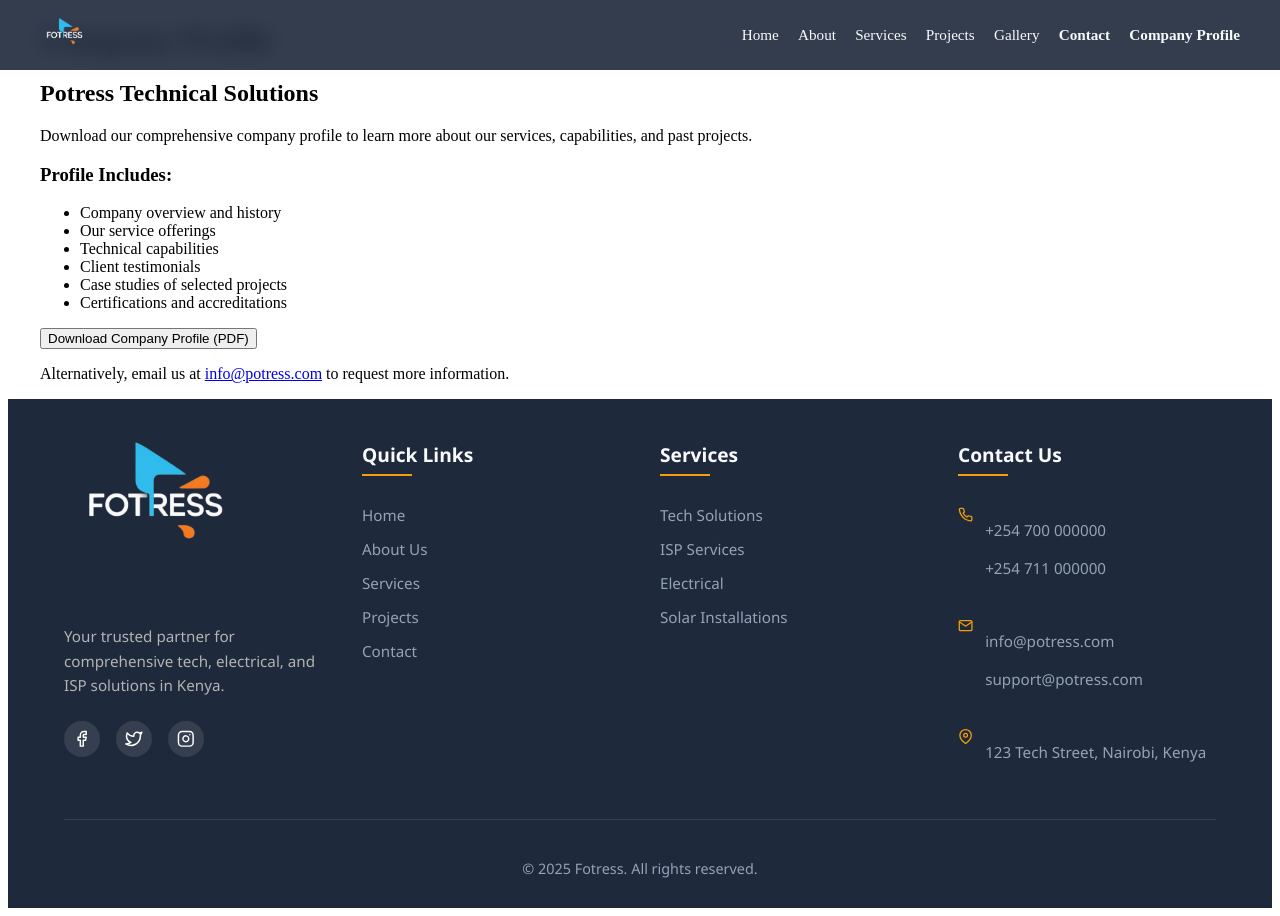
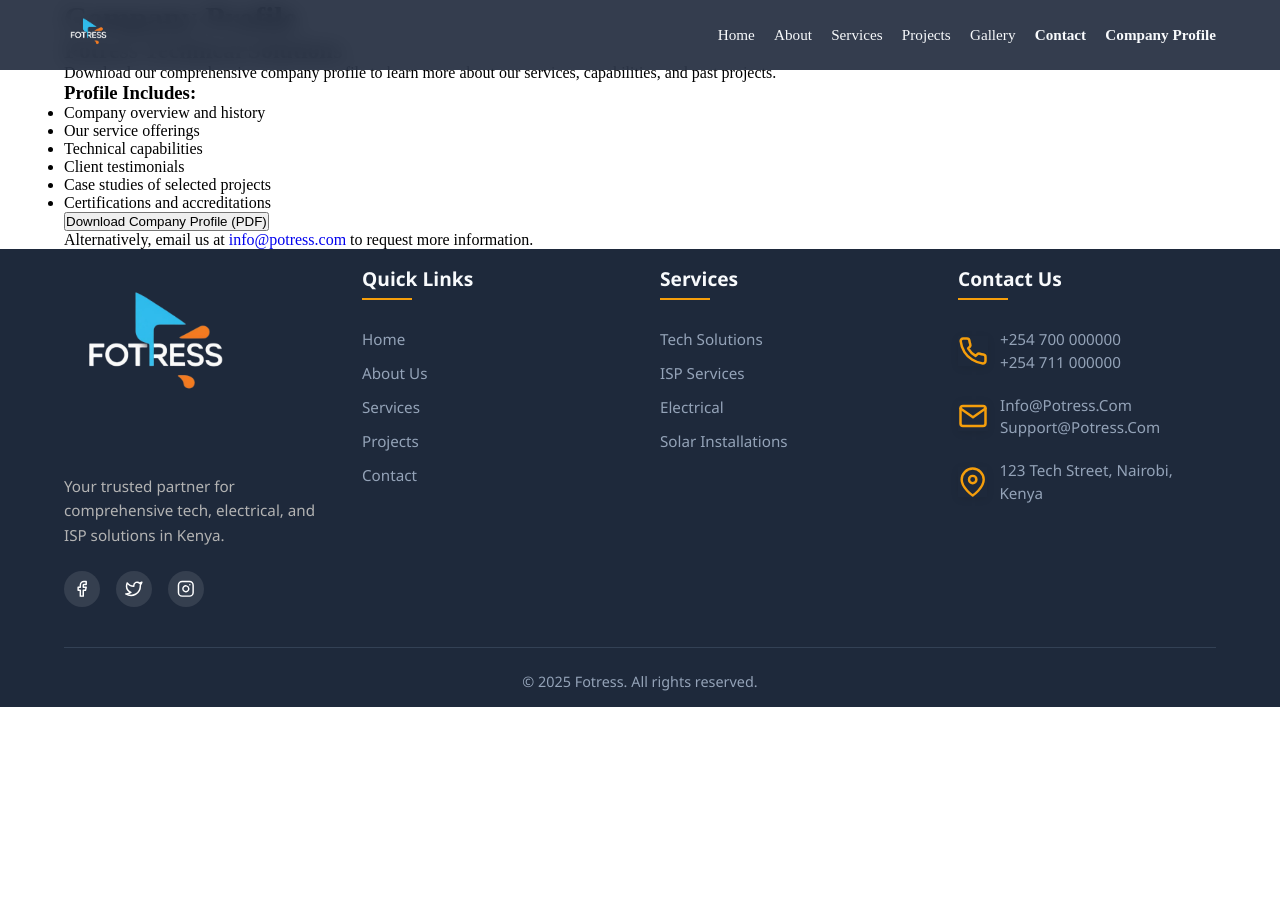
Before and after one commit to Theetilen19/Fotress-Project, a React (Vite) app: page /profile in a window 1280 px wide. After the commit the page ends 800 px from the top, so only its background shows below. Built offline with nearby package versions, Linux system fonts and the light colour scheme.

Commit message:
fix extra margin in project

```diff
--- a/src/Home.css
+++ b/src/Home.css
@@ -14,6 +14,14 @@
     --shadow-xl: 0 20px 40px rgba(0,0,0,0.15), 0 10px 10px rgba(0,0,0,0.05);
     --transition: all 0.3s cubic-bezier(0.25, 0.8, 0.25, 1);
   }
+
+  * {
+    padding: 0;
+    margin: 0;
+    outline: none;
+    text-decoration: none;
+    box-sizing: border-box;
+}
 
   /* Base Styles */
   .home {
--- a/src/index.css
+++ b/src/index.css
@@ -6,6 +6,14 @@
   --dark: #1e293b;
   --light: #f8fafc;
   --gray: #94a3b8;
+}
+
+* {
+    padding: 0;
+    margin: 0;
+    outline: none;
+    text-decoration: none;
+    box-sizing: border-box;
 }
 
 /* Header Styles */
@@ -435,18 +443,31 @@
 
 .footer__contact-item {
   display: flex;
-  align-items: flex-start;
+  align-items: center;
+  justify-items: center;
   gap: 0.75rem;
-  color: var(--text-muted);
+  line-height: 1.5;
   font-size: 0.95rem;
-  line-height: 1.5;
 }
 
 .footer__contact-icon {
-  flex-shrink: 0;
-  margin-top: 0.2rem;
   color: var(--primary-color);
+  width: 30px;
+  height: 30px;
+  display: flex;
+  align-items: center;
+  justify-content: center;
+  box-shadow: 0 2px 8px rgba(0, 0, 0, 0.08);
+  padding: 0;
 }
+
+.footer__contact-item p {
+  margin: 0;
+  font-size: 0.95rem;
+  color: var(--text-muted);
+  text-transform: capitalize;
+}
+
 
 /* Copyright Section */
 .footer__copyright {
```
